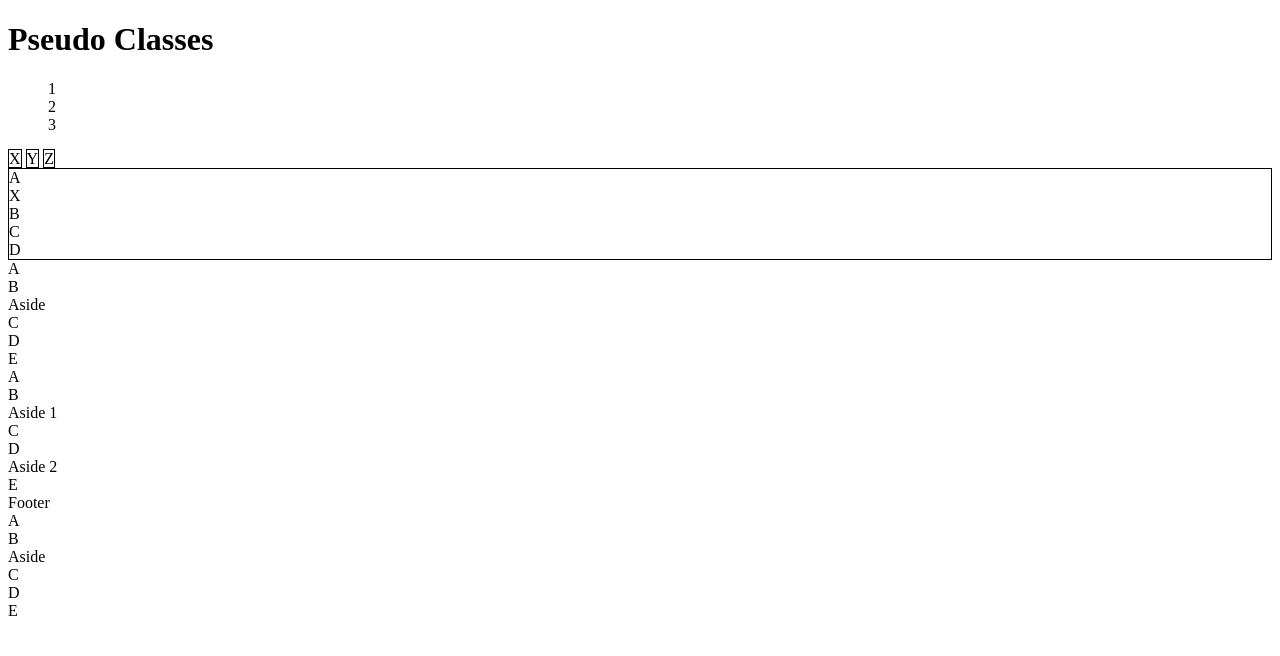
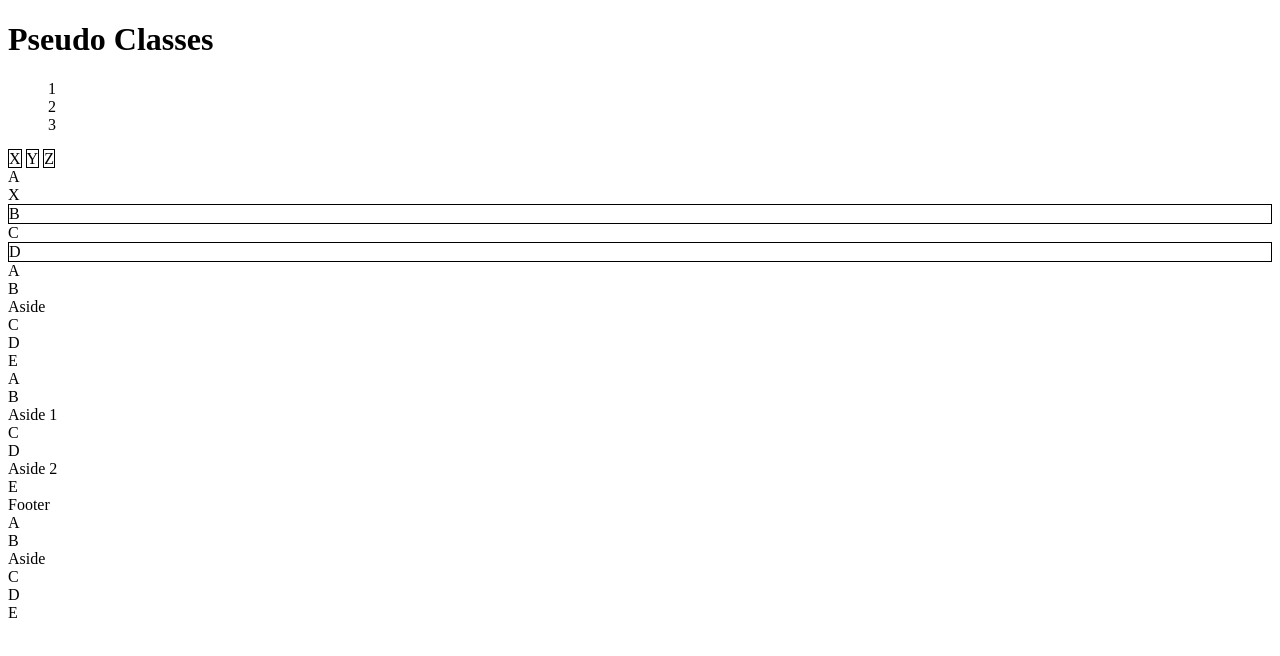
Before and after one commit to cwm795/pseudo-classes, a plain HTML site: page index.html in a window 1280 px wide. Drawn offline with Linux system fonts and the light colour scheme.

Commit message:
MVP? seemed too easy

```diff
--- a/pseudo-classes.css
+++ b/pseudo-classes.css
@@ -2,11 +2,15 @@
     list-style-type: none;
 }
 
-span {
+.inline {
     border: 1px solid black;
     margin: 25 25 25 25
 }
 
-.n-child {
+.n-child section:nth-last-of-type(3) {
     border: 1px solid black;
 }
+
+.n-child section:nth-last-of-type(1) {
+    border: 1px solid black;
+}
```
